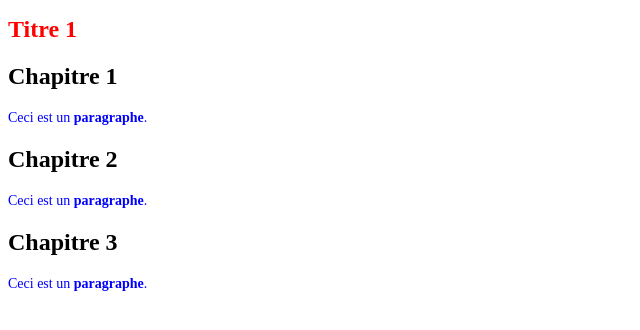
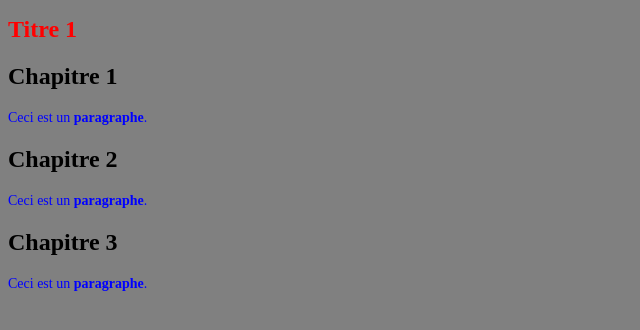
Before and after one commit to romain350/CESI-HTML, a PHP site: page /mapage.html in a window 1280 px wide. Shown: the top 330 px of the page, without its empty margins (0-640 px from the left). Run offline with PHP 8.4, Linux system fonts and the light colour scheme.

Commit message:
ajout d'un backgroud

```diff
--- a/CSS1/style.css
+++ b/CSS1/style.css
@@ -6,3 +6,6 @@ h1{
 	color: red;
 	font-size: 24px;
 }
+body{
+	background-color: #808080;
+}
```
